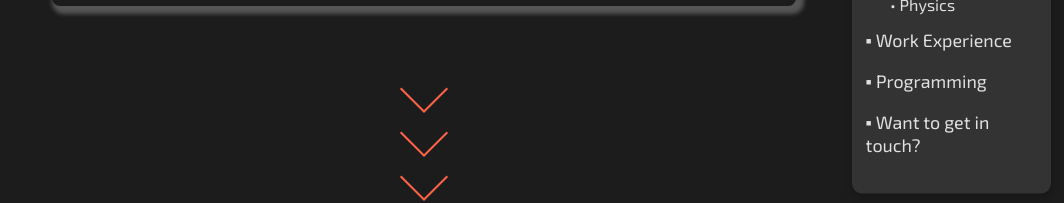
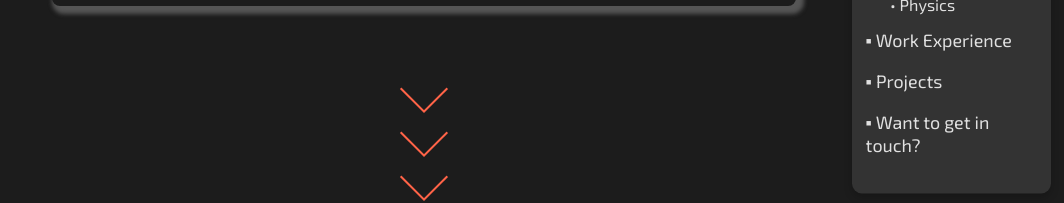
Before and after one commit to BurakKTopal/portfolio, a React (Create React App) app: page / in a window 1280 px wide. Shown: the part 387-590 px from the top of the page, without its empty margins (216-1280 px from the left). Built offline with nearby package versions, Linux system fonts and the light colour scheme; a web font is replaced by a local one.

Commit message:
gives better name to projec sections

```diff
--- a/src/data/notepadsHome.js
+++ b/src/data/notepadsHome.js
@@ -605,8 +605,8 @@ const descriptionProgramming = <>
     </span>
 </>
 notepadsProgramming.addHead({
-    id: "programming",
-    title: "Programming",
+    id: "projects",
+    title: "Projects",
     textContent: descriptionProgramming,
     button: true,
     datePeriod: "2019 -..."
--- a/src/pages/home/Home.js
+++ b/src/pages/home/Home.js
@@ -66,7 +66,7 @@ function Home() {
     [currentNotepadPhysics.getPrevNode() ? [currentNotepadPhysics.getValue()] : ''],
     currentNotepadProfessionalLife.getPrevNode() ? { title: "Work Experience", id: "" } : { title: "Work Experience", id: "professionallife" },
     currentNotepadProfessionalLife.getPrevNode() ? [currentNotepadProfessionalLife.getValue()] : '',
-    currentNotepadProgramming.getPrevNode() ? { title: "Programming", id: "" } : { title: "Programming", id: "programming" },
+    currentNotepadProgramming.getPrevNode() ? { title: "Projects", id: "" } : { title: "Projects", id: "projects" },
     currentNotepadProgramming.getPrevNode() ? [currentNotepadProgramming.getValue()] : '',
     // currentNotepadExtraCurricular.getValue(),
     { title: 'Want to get in touch?', id: "contactMe" }
@@ -78,7 +78,7 @@ function Home() {
     currentNotepadAboutMe.getValue(),
     notepadMathAndPhysics.getValue(),
     currentNotepadProfessionalLife.getPrevNode() ? { title: "Work Experience", id: currentNotepadProfessionalLife.getValue().id } : { title: "Work Experience", id: "professionallife" },
-    currentNotepadProgramming.getPrevNode() ? { title: "Programming", id: currentNotepadProgramming.getValue().id } : { title: "Programming", id: "programming" },
+    currentNotepadProgramming.getPrevNode() ? { title: "Projects", id: currentNotepadProgramming.getValue().id } : { title: "Projects", id: "projects" },
     // currentNotepadExtraCurricular.getValue(),
     { title: 'Want to get in touch?', id: "contactMe" }
   ]
```
